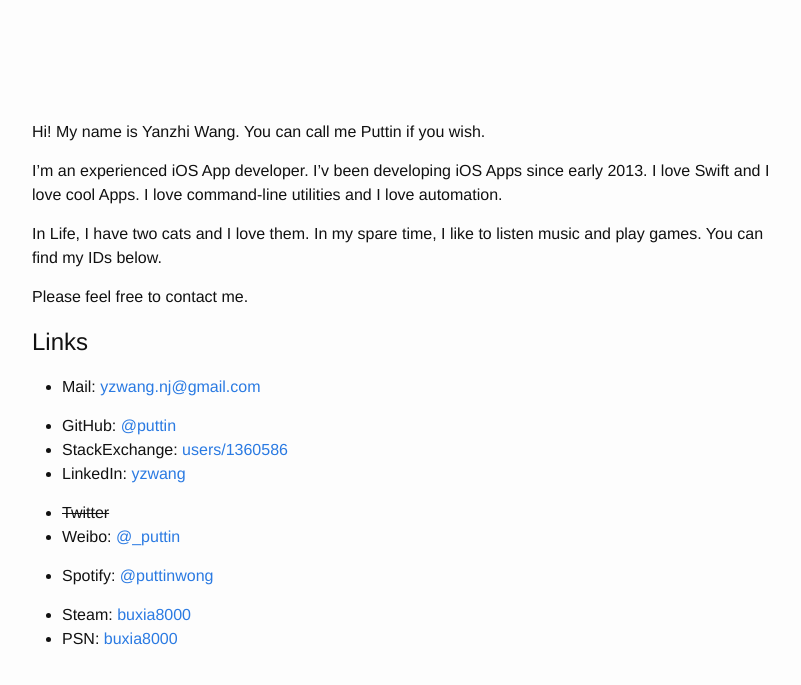
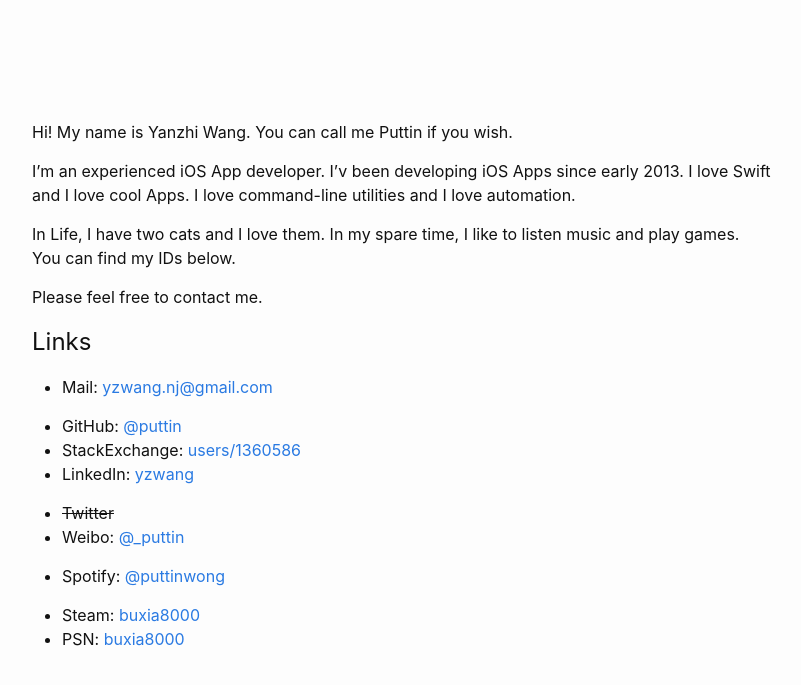
Before and after one commit to puttin/aboutme, a Jekyll site: the page built from index.md, in a window 1280 px wide. Shown: the top 685 px of the page, without its empty margins (238-1039 px from the left). Built offline with Jekyll 4.4.1, drawn with Linux system fonts in a browser that asks for light colours.

Commit message:
update scss a little from minima

```diff
--- a/_sass/default.scss
+++ b/_sass/default.scss
@@ -1,9 +1,11 @@
-//from minima
+/*
+  mini version of https://github.com/jekyll/minima
+ */
 @charset "utf-8";
 
 // Define defaults for each variable.
 
-$base-font-family: "Helvetica Neue", Helvetica, Arial, sans-serif !default;
+$base-font-family: -apple-system, BlinkMacSystemFont, "Segoe UI", Roboto, Helvetica, Arial, sans-serif, "Apple Color Emoji", "Segoe UI Emoji", "Segoe UI Symbol" !default;
 $base-font-size:   16px !default;
 $base-font-weight: 400 !default;
 $small-font-size:  $base-font-size * 0.875 !default;
--- a/_sass/default/_base.scss
+++ b/_sass/default/_base.scss
@@ -35,6 +35,15 @@ p, blockquote, pre,
 ul, ol, dl, figure,
 %vertical-rhythm {
   margin-bottom: $spacing-unit / 2;
+}
+
+
+
+/**
+ * `main` element
+ */
+main {
+  display: block; /* Default value of `display` of `main` element is 'inline' in IE 11. */
 }
 
 
```
